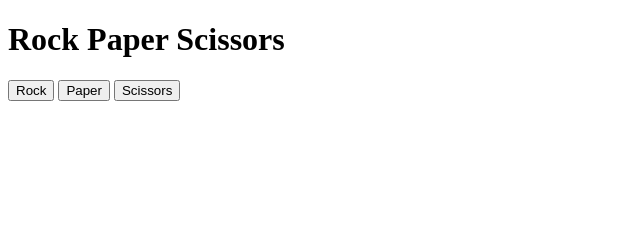
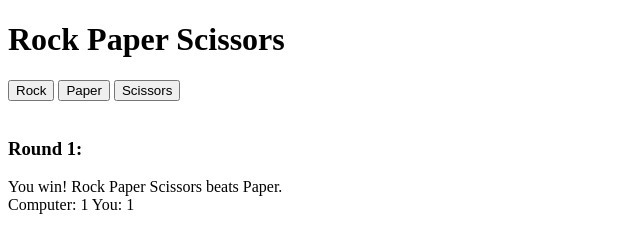
Before and after one commit to GuilhermeCristaldoDev/rock-paper-scissors, a plain HTML site: page index.html in a window 1280 px wide. Both pictures are taken after a click on the element "Rock Paper Scissors". Shown: the whole page, without its empty margins (0-640 px from the left). Drawn offline with Linux system fonts and the light colour scheme.

Commit message:
implement message to player in html

```diff
--- a/index.html
+++ b/index.html
@@ -13,8 +13,12 @@
         <button>Paper</button>
         <button>Scissors</button>
     </div>
-
-    <div id="results"></div>
+    <br>
+    <div id="results">
+        <h3 id="round"></h3>
+        <span id="round-text"></span><br>
+        <span id="score">Computer: <span id="computer-score">0</span> You: <span id="player-score">0</span></span>
+    </div>
     <script src="./script.js"></script>
 </body>
 </html>
--- a/script.js
+++ b/script.js
@@ -1,10 +1,13 @@
 const buttonsDiv = document.querySelector("#choice-buttons");
-const displayResult = document.querySelector("#results");
+const roundResult = document.querySelector("#round");
+const roundText = document.querySelector("#round-text");
+const computerScoreboard = document.querySelector("#computer-score");
+const playerScoreboard = document.querySelector("#player-score");
 
 buttonsDiv.addEventListener("click", (event) => {
-    let playerChoice = getMoveName(event.target.textContent);
+    let playerChoice = event.target.textContent;
 
-    console.log(playRound(getComputerChoice(), playerChoice));
+    playGame(playerChoice)
 })
 
 function getComputerChoice() {
@@ -40,6 +43,23 @@ function winner(result, computerChoice, playerChoice) {
     }
 }
 
+function displayMessage(round, result, computerScore, playerScore) {
+    roundResult.textContent = `Round ${round}:`;
+    roundText.textContent = result;
+    computerScoreboard.textContent = computerScore;
+    playerScoreboard.textContent = playerScore;
+}
+
+function playGame(playerChoice) {
+
+    function incrementScore(result) {
+        if (result != null) {
+            if (result == 1) {
+                playerScore++;
+            } computerScore++;
+        }
+    }
+
     function playRound(computerChoice, playerChoice) {
 
         if (playerChoice == "Rock") {
@@ -71,32 +91,18 @@ function playRound(computerChoice, playerChoice) {
         }
     }
 
-function playGame() {
-
-
-    function incrementScore(result) {
-        if (result != null) {
-            if (result == 1) {
-                playerScore++;
-            } computerScore++;
-        }
-    }
-
     let computerScore = 0;
     let playerScore = 0;
     let rounds = 1;
 
-    while (rounds <= 5) {
     let computerChoice = getComputerChoice();
-        let playerChoice = getPlayerChoice();
 
     let result = playRound(computerChoice, playerChoice);
     incrementScore(result);
 
     let message = winner(result, computerChoice, playerChoice);
 
-        console.log(`Round ${rounds}:\n${message}\nComputer score: ${computerScore}\nPlayer score: ${playerScore}`);
+    displayMessage(rounds, message, computerScore, playerScore);
 
     rounds++;
 }
-}
```
Lines whose indentation alone changed are shown as unchanged.
